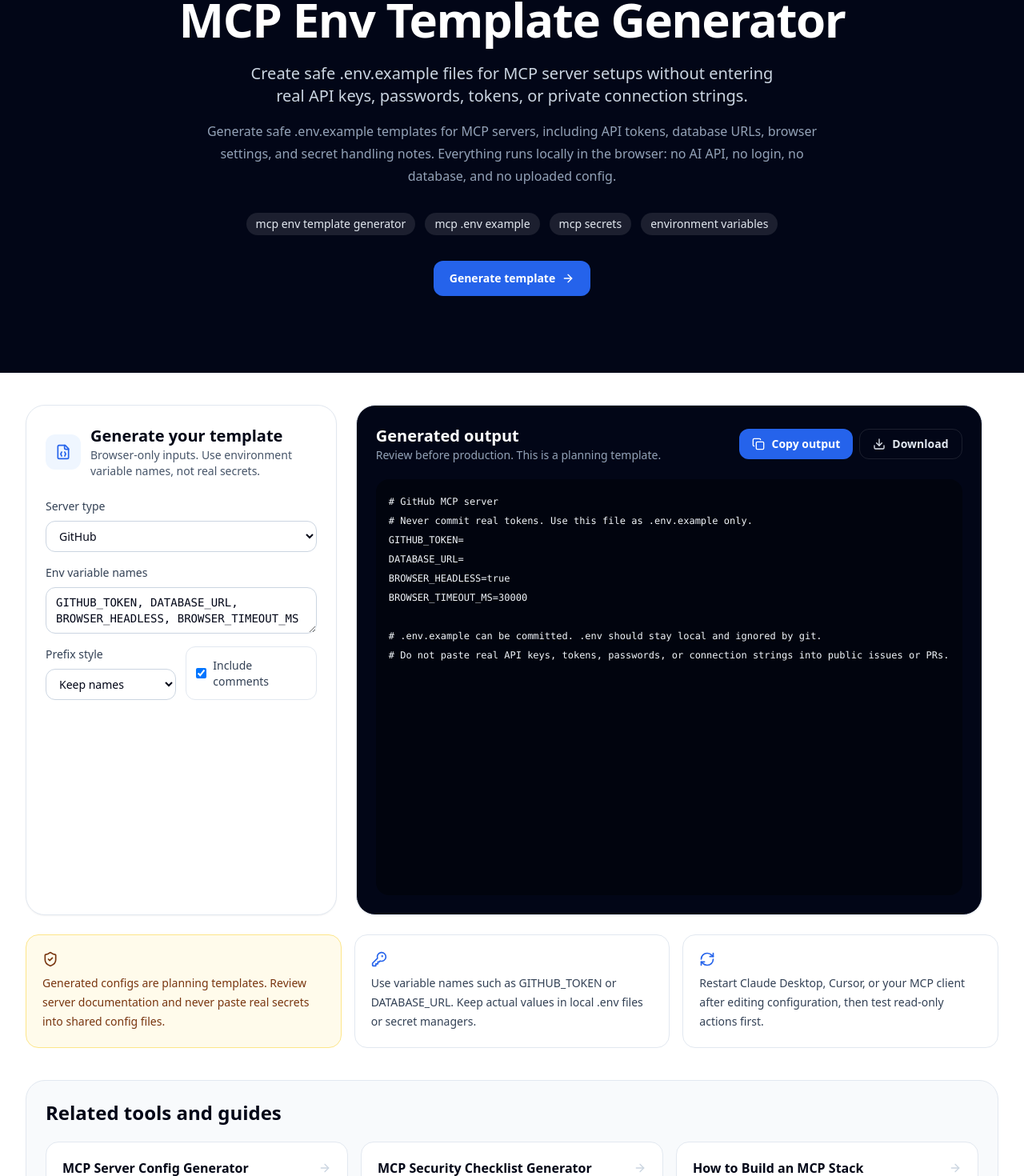
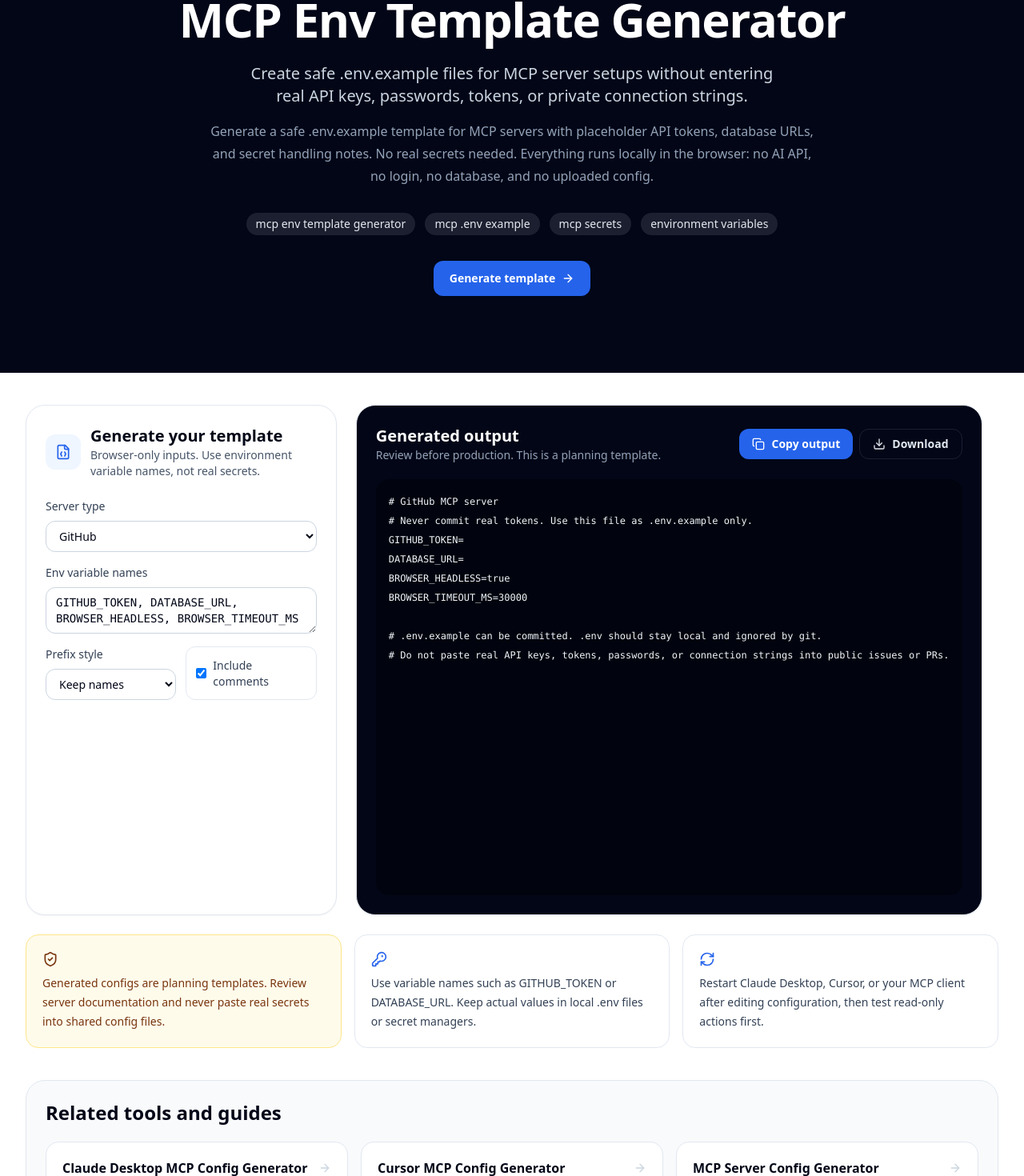
Before and after one commit to xuanlinflow413/mcp-server-directory, a Next.js app: page /tools/mcp-env-template-generator in a window 1280 px wide. Shown: the part 263-1733 px from the top of the page at 80% size. Built offline with nearby package versions, Linux system fonts and the light colour scheme.

Commit message:
feat: improve mcp config seo snippets

```diff
--- a/data/developerTools.ts
+++ b/data/developerTools.ts
@@ -361,8 +361,8 @@ export const developerTools: ToolConfig[] = [
   slug: "claude-desktop-mcp-config-generator",
   name: "Claude Desktop MCP Config Generator",
   shortName: "Claude Config",
-  title: "Claude Desktop MCP Config Generator",
-  description: "Generate a Claude Desktop MCP config template for local servers, commands, args, and environment variables. Static browser-only tool.",
+  title: "Claude Desktop MCP Config Generator for claude_desktop_config.json",
+  description: "Generate a browser-only claude_desktop_config.json MCP template for local servers, args, and env variable names. No login, upload, or real secrets.",
   canonical: `${base}/tools/claude-desktop-mcp-config-generator/`,
   h1: "Claude Desktop MCP Config Generator",
   intro: "Generate a claude_desktop_config.json planning template for local MCP servers without installing anything, connecting accounts, or pasting real secrets.",
@@ -381,8 +381,8 @@ export const developerTools: ToolConfig[] = [
   slug: "cursor-mcp-config-generator",
   name: "Cursor MCP Config Generator",
   shortName: "Cursor Config",
-  title: "Cursor MCP Config Generator",
-  description: "Generate a Cursor MCP config template for coding workflows, local servers, GitHub tools, filesystem access, and safe setup notes.",
+  title: "Cursor MCP Config Generator for Coding Agents",
+  description: "Create a browser-only Cursor MCP config template for coding agents, repo workflows, GitHub, filesystem, and docs servers. No login or upload.",
   canonical: `${base}/tools/cursor-mcp-config-generator/`,
   h1: "Cursor MCP Config Generator",
   intro: "Create Cursor-oriented MCP config drafts and setup notes for coding assistants, repo analysis, docs lookup, issue triage, and browser testing workflows.",
@@ -401,8 +401,8 @@ export const developerTools: ToolConfig[] = [
   slug: "mcp-server-config-generator",
   name: "MCP Server Config Generator",
   shortName: "MCP Config",
-  title: "MCP Server Config Generator",
-  description: "Generate MCP server config templates for filesystem, GitHub, browser, database, docs, and custom Model Context Protocol servers.",
+  title: "MCP Server Config Generator — JSON Config Template",
+  description: "Generate safe MCP server JSON config templates for Claude, Cursor, filesystem, GitHub, browser, database, docs, and custom servers. Browser-only.",
   canonical: `${base}/tools/mcp-server-config-generator/`,
   h1: "MCP Server Config Generator",
   intro: "Build a generic MCP server config skeleton for Claude, Cursor, local development, documentation examples, and custom MCP clients.",
@@ -421,8 +421,8 @@ export const developerTools: ToolConfig[] = [
   slug: "mcp-env-template-generator",
   name: "MCP Env Template Generator",
   shortName: "MCP Env",
-  title: "MCP Env Template Generator",
-  description: "Generate safe .env.example templates for MCP servers, including API tokens, database URLs, browser settings, and secret handling notes.",
+  title: "MCP .env.example Template Generator for MCP Servers",
+  description: "Generate a safe .env.example template for MCP servers with placeholder API tokens, database URLs, and secret handling notes. No real secrets needed.",
   canonical: `${base}/tools/mcp-env-template-generator/`,
   h1: "MCP Env Template Generator",
   intro: "Create safe .env.example files for MCP server setups without entering real API keys, passwords, tokens, or private connection strings.",
@@ -441,8 +441,8 @@ export const developerTools: ToolConfig[] = [
   slug: "mcp-security-checklist-generator",
   name: "MCP Security Checklist Generator",
   shortName: "MCP Security",
-  title: "MCP Security Checklist Generator",
-  description: "Generate an MCP security checklist for server permissions, secrets, prompt injection, logging, approvals, and deployment readiness.",
+  title: "MCP Security Checklist Generator for Permissions & Secrets",
+  description: "Create a Markdown MCP security checklist for permissions, secrets, prompt injection, logging, approvals, and deployment readiness. Browser-only.",
   canonical: `${base}/tools/mcp-security-checklist-generator/`,
   h1: "MCP Security Checklist Generator",
   intro: "Generate a Markdown review checklist for MCP server permissions, data sensitivity, secrets, prompt injection, logging, approvals, and deployment readiness.",
--- a/data/mcpConfigTools.ts
+++ b/data/mcpConfigTools.ts
@@ -25,9 +25,9 @@ export const mcpConfigTools: McpConfigTool[] = [
   {
     slug: "claude-desktop-mcp-config-generator",
     mode: "claude-desktop",
-    title: "Claude Desktop MCP Config Generator",
+    title: "Claude Desktop MCP Config Generator for claude_desktop_config.json",
     shortName: "Claude Config",
-    description: "Generate a Claude Desktop MCP config template for local servers, commands, args, and environment variables. Static browser-only tool.",
+    description: "Generate a browser-only claude_desktop_config.json MCP template for local servers, args, and env variable names. No login, upload, or real secrets.",
     primaryKeyword: "claude desktop mcp config generator",
     secondaryKeywords: ["claude desktop mcp config", "claude_desktop_config json", "claude mcp server config", "claude desktop mcp server", "mcp config generator", "model context protocol config"],
     defaultServerName: "filesystem",
@@ -36,17 +36,19 @@ export const mcpConfigTools: McpConfigTool[] = [
     defaultEnvVars: ["EXAMPLE_TOKEN"],
     serverTypes: ["Filesystem", "GitHub", "Browser", "Database", "Docs", "Custom"],
     relatedLinks: [
-      { href: "/guides/best-mcp-servers-for-claude/", label: "Best MCP Servers for Claude", description: "Pick useful MCP servers before generating a config." },
+      { href: "/tools/cursor-mcp-config-generator/", label: "Cursor MCP Config Generator", description: "Draft a Cursor MCP setup for coding-agent workflows." },
+      { href: "/tools/mcp-server-config-generator/", label: "MCP Server Config Generator", description: "Create a generic mcpServers JSON skeleton." },
       { href: "/tools/mcp-env-template-generator/", label: "MCP Env Template Generator", description: "Create a safe .env.example template for secret names." },
       { href: "/tools/mcp-security-checklist-generator/", label: "MCP Security Checklist Generator", description: "Review permissions before enabling a server." },
+      { href: "/guides/best-mcp-servers-for-claude/", label: "Best MCP Servers for Claude", description: "Pick useful MCP servers before generating a config." },
     ],
   },
   {
     slug: "cursor-mcp-config-generator",
     mode: "cursor",
-    title: "Cursor MCP Config Generator",
+    title: "Cursor MCP Config Generator for Coding Agents",
     shortName: "Cursor Config",
-    description: "Generate a Cursor MCP config template for coding workflows, local servers, GitHub tools, filesystem access, and safe setup notes.",
+    description: "Create a browser-only Cursor MCP config template for coding agents, repo workflows, GitHub, filesystem, and docs servers. No login or upload.",
     primaryKeyword: "cursor mcp config generator",
     secondaryKeywords: ["cursor mcp config", "cursor mcp server setup", "mcp config for cursor", "cursor model context protocol", "cursor mcp tools", "cursor ai mcp server"],
     defaultServerName: "github",
@@ -55,17 +57,19 @@ export const mcpConfigTools: McpConfigTool[] = [
     defaultEnvVars: ["GITHUB_TOKEN"],
     serverTypes: ["Filesystem", "GitHub", "Docs", "Browser", "Custom"],
     relatedLinks: [
+      { href: "/tools/claude-desktop-mcp-config-generator/", label: "Claude Desktop MCP Config Generator", description: "Generate a Claude Desktop claude_desktop_config.json draft." },
+      { href: "/tools/mcp-server-config-generator/", label: "MCP Server Config Generator", description: "Generate a cross-client config skeleton." },
+      { href: "/tools/mcp-env-template-generator/", label: "MCP Env Template Generator", description: "Create safe placeholder env files for Cursor MCP servers." },
+      { href: "/tools/mcp-security-checklist-generator/", label: "MCP Security Checklist Generator", description: "Check coding-agent permissions and write actions." },
       { href: "/guides/how-to-install-mcp-servers-in-cursor/", label: "Install MCP Servers in Cursor", description: "Follow the setup guide after generating your draft." },
-      { href: "/tools/mcp-server-config-generator/", label: "MCP Server Config Generator", description: "Generate a cross-client config skeleton." },
-      { href: "/tools/mcp-security-checklist-generator/", label: "MCP Security Checklist Generator", description: "Check coding-agent permissions and write actions." },
     ],
   },
   {
     slug: "mcp-server-config-generator",
     mode: "generic-config",
-    title: "MCP Server Config Generator",
+    title: "MCP Server Config Generator — JSON Config Template",
     shortName: "MCP Config",
-    description: "Generate MCP server config templates for filesystem, GitHub, browser, database, docs, and custom Model Context Protocol servers.",
+    description: "Generate safe MCP server JSON config templates for Claude, Cursor, filesystem, GitHub, browser, database, docs, and custom servers. Browser-only.",
     primaryKeyword: "mcp server config generator",
     secondaryKeywords: ["mcp server config", "model context protocol config", "mcp server json", "mcp server setup", "mcp config template", "mcp server command args env"],
     defaultServerName: "filesystem",
@@ -76,15 +80,17 @@ export const mcpConfigTools: McpConfigTool[] = [
     relatedLinks: [
       { href: "/tools/claude-desktop-mcp-config-generator/", label: "Claude Desktop MCP Config Generator", description: "Generate a Claude-specific config template." },
       { href: "/tools/cursor-mcp-config-generator/", label: "Cursor MCP Config Generator", description: "Generate a Cursor-oriented coding workflow config." },
-      { href: "/guides/how-to-build-an-mcp-stack/", label: "How to Build an MCP Stack", description: "Plan the full stack before installing servers." },
+      { href: "/tools/mcp-env-template-generator/", label: "MCP Env Template Generator", description: "Create placeholder secret files for generated configs." },
+      { href: "/tools/mcp-security-checklist-generator/", label: "MCP Security Checklist Generator", description: "Review permissions, secrets, and prompt injection risks." },
+      { href: "/mcp-server-examples/", label: "MCP Server Examples", description: "Compare filesystem, GitHub, browser, and database examples." },
     ],
   },
   {
     slug: "mcp-env-template-generator",
     mode: "env-template",
-    title: "MCP Env Template Generator",
+    title: "MCP .env.example Template Generator for MCP Servers",
     shortName: "MCP Env",
-    description: "Generate safe .env.example templates for MCP servers, including API tokens, database URLs, browser settings, and secret handling notes.",
+    description: "Generate a safe .env.example template for MCP servers with placeholder API tokens, database URLs, and secret handling notes. No real secrets needed.",
     primaryKeyword: "mcp env template generator",
     secondaryKeywords: ["mcp env template", "mcp .env example", "mcp server environment variables", "mcp secrets template", "mcp env example", "model context protocol env"],
     defaultServerName: "github",
@@ -93,6 +99,8 @@ export const mcpConfigTools: McpConfigTool[] = [
     defaultEnvVars: ["GITHUB_TOKEN", "DATABASE_URL", "BROWSER_HEADLESS", "BROWSER_TIMEOUT_MS"],
     serverTypes: ["GitHub", "Database", "Browser", "Filesystem", "Search", "Custom"],
     relatedLinks: [
+      { href: "/tools/claude-desktop-mcp-config-generator/", label: "Claude Desktop MCP Config Generator", description: "Use env placeholders in Claude Desktop config examples." },
+      { href: "/tools/cursor-mcp-config-generator/", label: "Cursor MCP Config Generator", description: "Use env placeholders in Cursor MCP setup drafts." },
       { href: "/tools/mcp-server-config-generator/", label: "MCP Server Config Generator", description: "Use env names inside a config template." },
       { href: "/tools/mcp-security-checklist-generator/", label: "MCP Security Checklist Generator", description: "Review secret handling before sharing config." },
       { href: "/guides/how-to-build-an-mcp-stack/", label: "How to Build an MCP Stack", description: "Connect environment variables to stack planning." },
@@ -101,9 +109,9 @@ export const mcpConfigTools: McpConfigTool[] = [
   {
     slug: "mcp-security-checklist-generator",
     mode: "security-checklist",
-    title: "MCP Security Checklist Generator",
+    title: "MCP Security Checklist Generator for Permissions & Secrets",
     shortName: "MCP Security",
-    description: "Generate an MCP security checklist for server permissions, secrets, prompt injection, logging, approvals, and deployment readiness.",
+    description: "Create a Markdown MCP security checklist for permissions, secrets, prompt injection, logging, approvals, and deployment readiness. Browser-only.",
     primaryKeyword: "mcp security checklist generator",
     secondaryKeywords: ["mcp security checklist", "mcp server security", "model context protocol security", "mcp prompt injection", "mcp tool permissions", "mcp server review checklist"],
     defaultServerName: "filesystem",
@@ -112,9 +120,11 @@ export const mcpConfigTools: McpConfigTool[] = [
     defaultEnvVars: ["GITHUB_TOKEN"],
     serverTypes: ["Filesystem", "GitHub", "Browser", "Database", "Docs", "Custom"],
     relatedLinks: [
+      { href: "/tools/claude-desktop-mcp-config-generator/", label: "Claude Desktop MCP Config Generator", description: "Generate a config draft before reviewing risk." },
+      { href: "/tools/cursor-mcp-config-generator/", label: "Cursor MCP Config Generator", description: "Review coding-agent configs before enabling write tools." },
+      { href: "/tools/mcp-server-config-generator/", label: "MCP Server Config Generator", description: "Build the JSON template that this checklist reviews." },
+      { href: "/tools/mcp-env-template-generator/", label: "MCP Env Template Generator", description: "Create safer secret placeholder files." },
       { href: "/mcp-security-checklist/", label: "MCP Security Checklist", description: "Read the full static security checklist guide." },
-      { href: "/guides/agent-security-guide/", label: "Agent Security Guide", description: "Review broader AI agent operations risks." },
-      { href: "/tools/mcp-env-template-generator/", label: "MCP Env Template Generator", description: "Create safer secret placeholder files." },
     ],
   },
 ];
```
